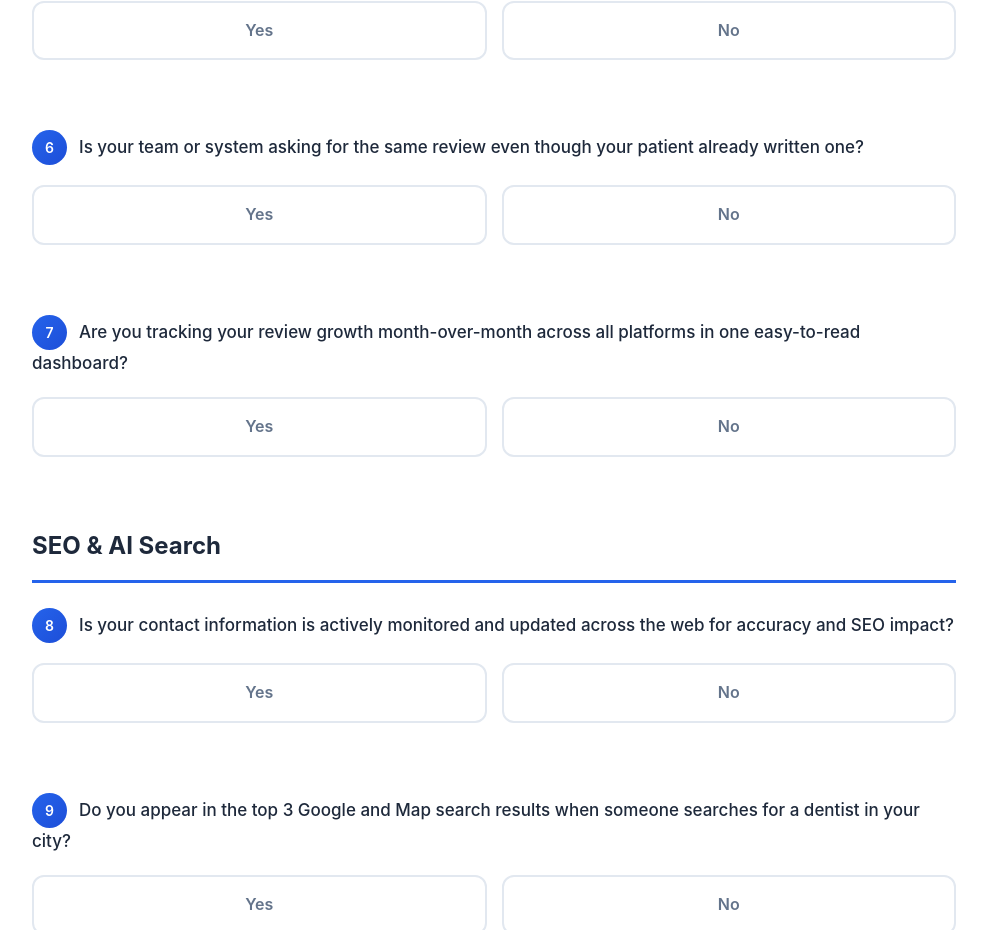
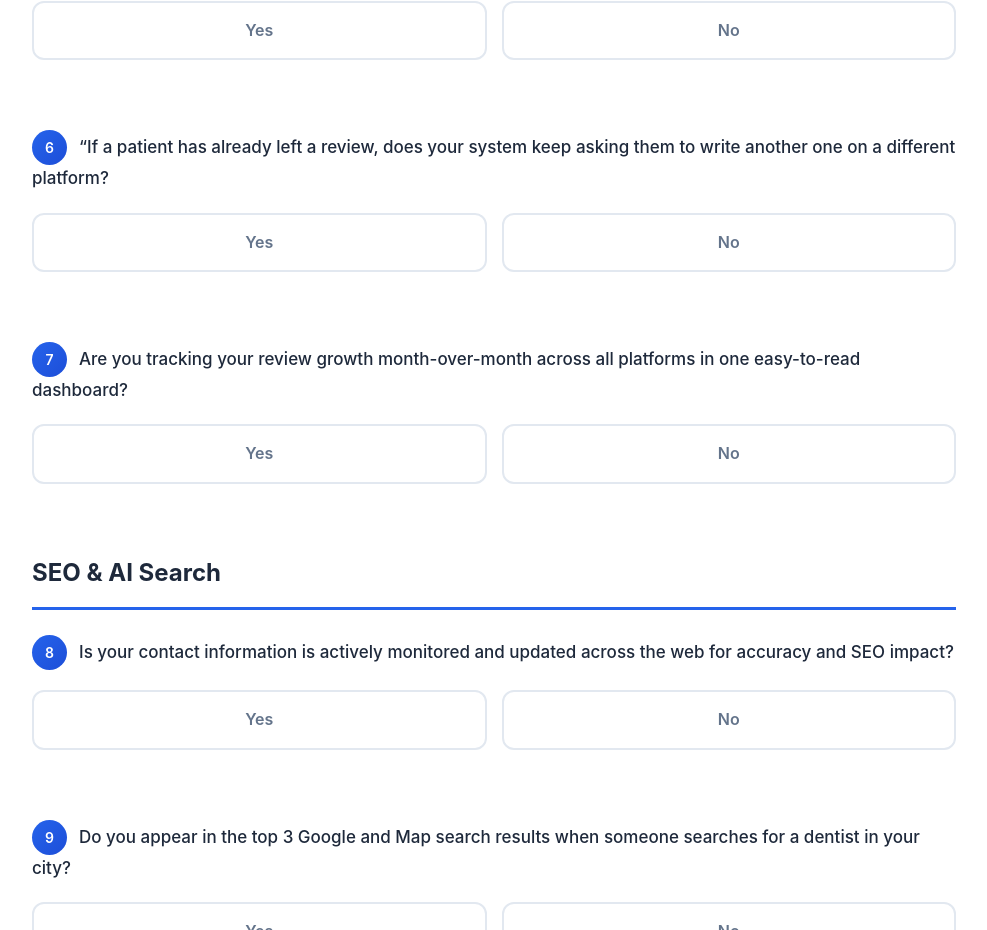
Before and after one commit to joedlara/bk21questions, a React (Vite) app: page / in a window 1280 px wide. Shown: the part 2072-3002 px from the top of the page, without its empty margins (146-1133 px from the left). Built offline with nearby package versions, Linux system fonts and the light colour scheme.

Commit message:
updated question 6

```diff
--- a/src/data/questions.js
+++ b/src/data/questions.js
@@ -7,7 +7,7 @@ export const questionSections = [
       "Do you capture negative feedback privately before it becomes public?",
       "Are you currently responding to 100% of your online reviews - both positive and negative - within the same day?",
       "Are your patients writing detailed reviews highlighting your expertise for potential new patients and AI search?",
-      "Is your team or system asking for the same review even though your patient already written one?",
+      "“If a patient has already left a review, does your system keep asking them to write another one on a different platform?",
       "Are you tracking your review growth month-over-month across all platforms in one easy-to-read dashboard?",
     ],
   },
@@ -35,4 +35,4 @@ export const questionSections = [
       "Is your marketing fully automated so you can focus on patient care?",
     ],
   },
-];
+]
```
